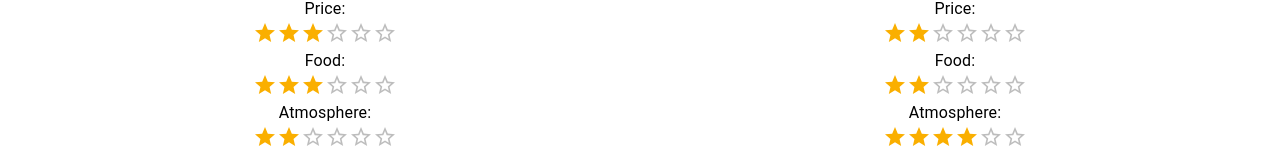
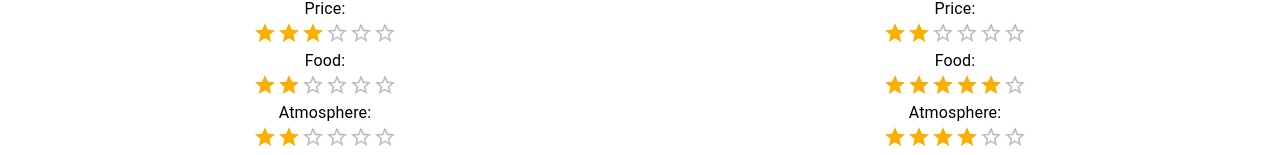
Before and after one commit to mohguah/burgermileApp2, a React (Create React App) app in the folder burger-mile/: page / in a window 1280 px wide. Shown: the part 785-940 px from the top of the page. Built offline with nearby package versions, Linux system fonts and the light colour scheme.

Commit message:
storyscroll

```diff
--- a/burger-mile/src/components/BurgerCard2.js
+++ b/burger-mile/src/components/BurgerCard2.js
@@ -1,6 +1,7 @@
 import { distance, point } from '@turf/turf';
 import './BurgerCard.scss';
 import BurgerCardTextBox from './BurgerCardTextBox';
+import BurgerCardStoryScroll from './BurgerCardStoryScroll';
 
 const BurgerCard2 = (props) => {
 
@@ -14,7 +15,7 @@ const BurgerCard2 = (props) => {
     return (
         <div className='card-container'>
             <img src={props.img} alt='burgerlogo' />
-            <BurgerCardTextBox
+            <BurgerCardStoryScroll
                 Name={props.Name}
                 Price={props.Price}
                 Food={props.Food}
--- a/burger-mile/src/components/BurgerCardTextBox.js
+++ b/burger-mile/src/components/BurgerCardStoryScroll.js
@@ -1,9 +1,9 @@
 import { Rating, Typography } from '@mui/material';
-import './BurgerCardTextBox.scss';
+import './BurgerCardStoryScroll.scss';
 
-const BurgerCardTextBox = (props) => {
+const BurgerCardStoryScroll = (props) => {
     return (
-        <div className='box'>
+        <div className='card-container'>
             <Typography variant='h4'>{props.Name}</Typography>
             <Typography>
                 Lorem ipsum dolor sit amet, consectetuer adipiscing elit. Aenean commodo
@@ -16,7 +16,7 @@ const BurgerCardTextBox = (props) => {
             </div>
             <div className='rating-holder'>
                 <Typography>Food:</Typography>
-                <Rating value={props.Price} readOnly max={6} />
+                <Rating value={props.Food} readOnly max={6} />
             </div>
             <div className='rating-holder'>
                 <Typography>Atmosphere:</Typography>
@@ -30,4 +30,4 @@ const BurgerCardTextBox = (props) => {
     )
 }
 
-export default BurgerCardTextBox
+export default BurgerCardStoryScroll
```
Also changed, not shown: burger-mile/src/components/BurgerCardStoryScroll.scss (added). Lines whose indentation alone changed are shown as unchanged.
